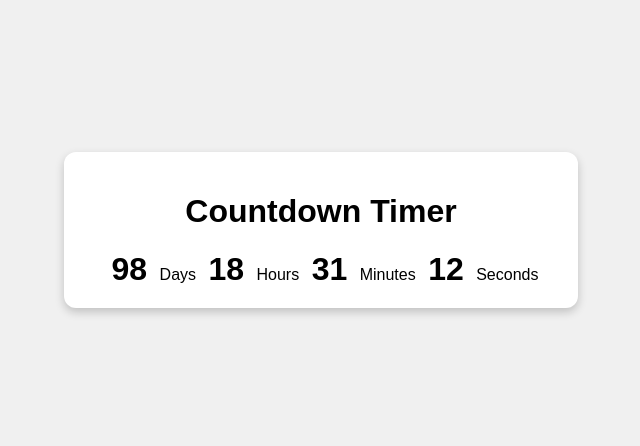
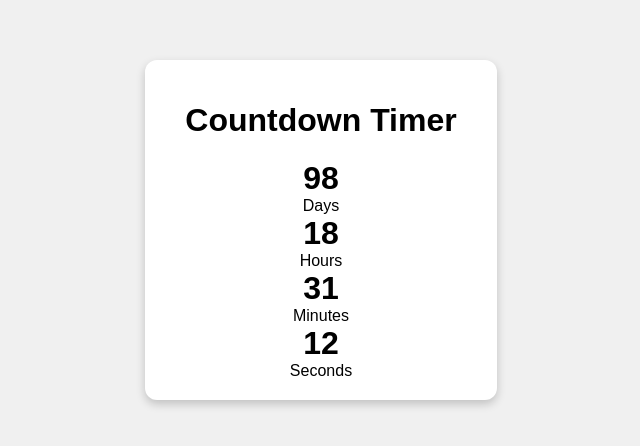
Before and after one commit to www946/my-countdown, a plain HTML site: page index.html in a window 1280 px wide. Shown: the part 170-616 px from the top of the page, without its empty margins (319-959 px from the left). Drawn offline with Linux system fonts and the light colour scheme.

Commit message:
Update index.html

```diff
--- a/index.html
+++ b/index.html
@@ -4,18 +4,33 @@
   <meta charset="UTF-8">
   <meta name="viewport" content="width=device-width, initial-scale=1.0">
   <title>Countdown Timer</title>
+  <!-- CSS लिंक -->
   <link rel="stylesheet" href="countdown.css">
 </head>
 <body>
   <div class="countdown-container">
     <h1>Countdown Timer</h1>
     <div id="timer">
-      <span id="days"></span> Days
-      <span id="hours"></span> Hours
-      <span id="minutes"></span> Minutes
-      <span id="seconds"></span> Seconds
+      <div>
+        <span id="days"></span>
+        <div>Days</div>
+      </div>
+      <div>
+        <span id="hours"></span>
+        <div>Hours</div>
+      </div>
+      <div>
+        <span id="minutes"></span>
+        <div>Minutes</div>
+      </div>
+      <div>
+        <span id="seconds"></span>
+        <div>Seconds</div>
+      </div>
     </div>
   </div>
+
+  <!-- JS लिंक -->
   <script src="script.js"></script>
 </body>
 </html>
```
